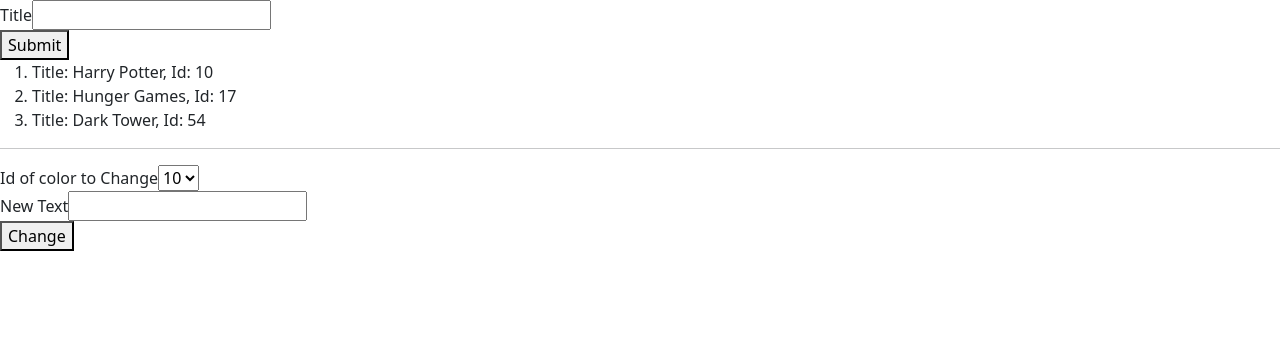
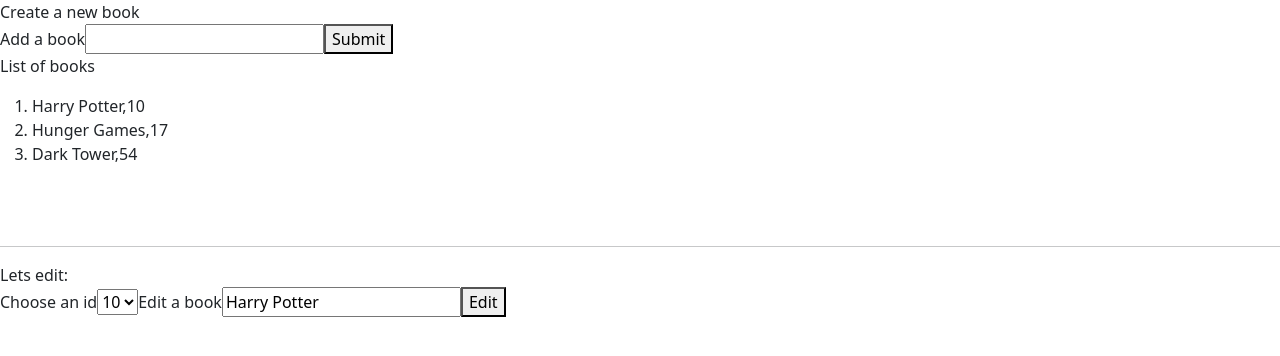
Before and after one commit to lissa3/start-react, a React (Create React App) app: page / in a window 1280 px wide. Shown: the top 356 px of the page. Built offline with nearby package versions, Linux system fonts and the light colour scheme.

Commit message:
examp and my solution for the task with select options

```diff
--- a/src/App.js
+++ b/src/App.js
@@ -1,8 +1,9 @@
 import React from 'react';
-import { Input } from './Input';
-import { EditForm } from './EditForm';
-// Udemy's code editor is a little weird...
-// We do *not* need an 'import {useState}' line
+import {useState} from 'react'
+import Input from './components/Input';
+import Edit from './components/Edit';
+
+
 
 function App() {
   const [books, setBooks] = useState([
@@ -11,39 +12,55 @@ function App() {
       { id: 54, title: 'Dark Tower' }
   ]);
 
-  const updateBookById = (id, title) => {
-    // TODO: Find a book in the 'books' array with the given id
-    // Update that books 'title' property
-    // Don't forget to update the 'books' state by calling 'setBooks'
+//
+
+  const displayBooks = books.map((book,idx)=>{
+      return (
+      <li key={idx}>{book.title},{book.id}</li>)
+    })
+
+  const handleCreate = (title)=>{
+    // const updateBooks = [
+    //   ...books,{id:Math.round(Math.random()*1000),title}
+    // ]
+    // setBooks(updateBooks)
+    setBooks([...books,{id:Math.round(Math.random()*1000),title}])
+  }
+
+  const updateBookById = (id,title)=>{
+    console.log("Collecting form data to change",id,title)
     const updatedBooks = books.map((book)=>{
-        if (book.id === id){
-             return {...book,title}
-        }
-        return book
+      if(book.id === id){
+        // NOT like this: book.title = title
+        console.log("yes")
+        return {...book,title}
+
+      }
+      return book
     })
     setBooks(updatedBooks)
   }
 
-  const addBook = (title) => {
-    const book = { title: title, id: ~~(Math.random() * 1000) };
-    setBooks([...books, book])
-  };
-
-  const renderedBooks = books.map((book, i) => {
-      return <li key={book.id}>Title: {book.title}, Id: {book.id}</li>
-  });
-
   return (
     <div>
-      <Input onSubmit={addBook} />
+      <div>Create a new book</div>
+      <div>
+        <Input onCreate = {handleCreate} />
+      </div>
+      <p>List of books</p>
       <ol>
-        {renderedBooks}
+        {displayBooks}
       </ol>
-      <hr />
-      <EditForm colors={books} onSubmit={updateBookById}  />
+      <br />
+      <br />
+      <hr></hr>
+      <div>
+        Lets edit:
+        <Edit books={books} onSubmit={updateBookById} />
+      </div>
     </div>
   );
 }
 
-const useState = React.useState;
+
 export default App;
--- a/src/EditForm.js
+++ b/src/EditForm.js
@@ -1,36 +1,40 @@
-import React from 'react';
-// Udemy's code editor is a little weird...
-// We do *not* need an 'import {useState}' line
+import {useState} from 'react'
 
-function EditForm({ onSubmit, colors }) {
-  const first = colors[0]
-  const [n, setN] = React.useState(first ? first.id : '');
-  const [text, setText] = React.useState(first ? first.text : '');
+function EditForm({ onSubmit, books }) {
+  const first = books[0]
+  const [id, setId] = useState(first ? first.id : '');
+  const [title, setTitle] = useState(first ? first.title : '');
 
+  const getTitle = (e)=>{
+    setTitle(e.target.value)
+  }
   const handleChange = (e) => {
     const id = parseInt(e.target.value);
-    setN(id);
-    const color = colors.find(c => c.id === id);
-    if (color) {
-        setText(color.title);
+    console.log("line 13 ID is",id)
+    setId(id);
+    const book = books.find(book => book.id === id);
+    if (book) {
+        setTitle(book.title);
     }
   };
 
+
   const handleSubmit = (event) => {
     event.preventDefault();
-    onSubmit(n, text);
+    onSubmit(id, title);
   };
 
   return <form onSubmit={handleSubmit}>
     <div>
         <label>Id of color to Change</label>
-        <select value={n} onChange={handleChange}>
-         {colors.map(c => <option key={c.id} value={c.id}>{c.id}</option>)}
+        <select value={id} onChange={handleChange} >
+         {books.map(book => <option key={book.id} value={book.id}>{book.id}</option>)}
         </select>
     </div>
     <div>
         <label>New Text</label>
-        <input value={text} onChange={(e) => setText(e.target.value)} />
+        <input value={title} onChange={getTitle} />
+
     </div>
     <button>Change</button>
   </form>
--- a/src/Input.js
+++ b/src/Input.js
@@ -1,20 +1,23 @@
 import React from 'react';
-// Udemy's code editor is a little weird...
-// We do *not* need an 'import {useState}' line
+import {useState} from 'react'
 
 function Input({ onSubmit }) {
-  const [text, setText] = React.useState('');
+  const [title, setTitle] = useState('');
 
   const handleSubmit = (event) => {
     event.preventDefault();
-    onSubmit(text);
-    setText('');
+    onSubmit(title);
+    setTitle('');
   };
+  const readTitle = (e)=>{
+    setTitle(e.target.value)
+  }
 
   return <form onSubmit={handleSubmit}>
     <div>
         <label>Title</label>
-        <input value={text} onChange={e => setText(e.target.value)} />
+        <input value={title} onChange={readTitle} />
+
     </div>
     <button>Submit</button>
   </form>
--- /dev/null
+++ b/src/components/Edit.js
@@ -0,0 +1,48 @@
+import { useState } from "react";
+
+const Edit = ({onSubmit,books})=> {
+
+    const first = books[0]
+
+    const [id,setId] = useState(first ? first.id : '');
+    const [title, setTitle] = useState(first ? first.title : '');
+
+    const getTitle = (e)=>{
+        setTitle(e.target.value)
+    }
+    const handleChange = (e)=>{
+        const id = parseInt(e.target.value)
+        console.log("id of book",id)
+        setId(id)
+        const book = books.find(book => book.id === id);
+        // const findObj = books.find(item=>item.id===id)
+        if(book){
+            console.log("book found with id-title",book.id,book.title)
+            setTitle(book.title)
+        }
+}
+    const handleSubmit = (e)=>{
+        e.preventDefault()
+        console.log(id,title)
+        onSubmit(id,title)
+    }
+
+    return (
+      <div>
+       <form onSubmit={handleSubmit}>
+        <label htmlFor="">Choose an id</label>
+        <select value={id} onChange={handleChange}>
+         {books.map(book => <option key={book.id} value={book.id}>{book.id}</option>)}
+        </select>
+
+
+        <label htmlFor="">Edit a book</label>
+        <input  value={title} onChange={getTitle}/>
+        <button>Edit</button>
+       </form>
+      </div>
+    );
+  }
+
+
+  export default Edit;
--- /dev/null
+++ b/src/components/Input.js
@@ -0,0 +1,28 @@
+import { useState } from "react";
+
+
+const Input = ({onCreate})=> {
+    const [title,setTitle] = useState("")
+
+        const handleSubmit = (e)=>{
+        e.preventDefault()
+        onCreate(title)
+        setTitle("")
+    }
+const readTitle = (e)=>{
+        setTitle(e.target.value)
+    }
+
+    return (
+      <div>
+       <form onSubmit={handleSubmit}>
+        <label htmlFor="">Add a book</label>
+        <input value={title} type="text" onChange={readTitle}/>
+        <button>Submit</button>
+       </form>
+      </div>
+    );
+  }
+
+
+  export default Input;
```
Also changed, not shown: src/App1.js (added, +46 -0 lines).
